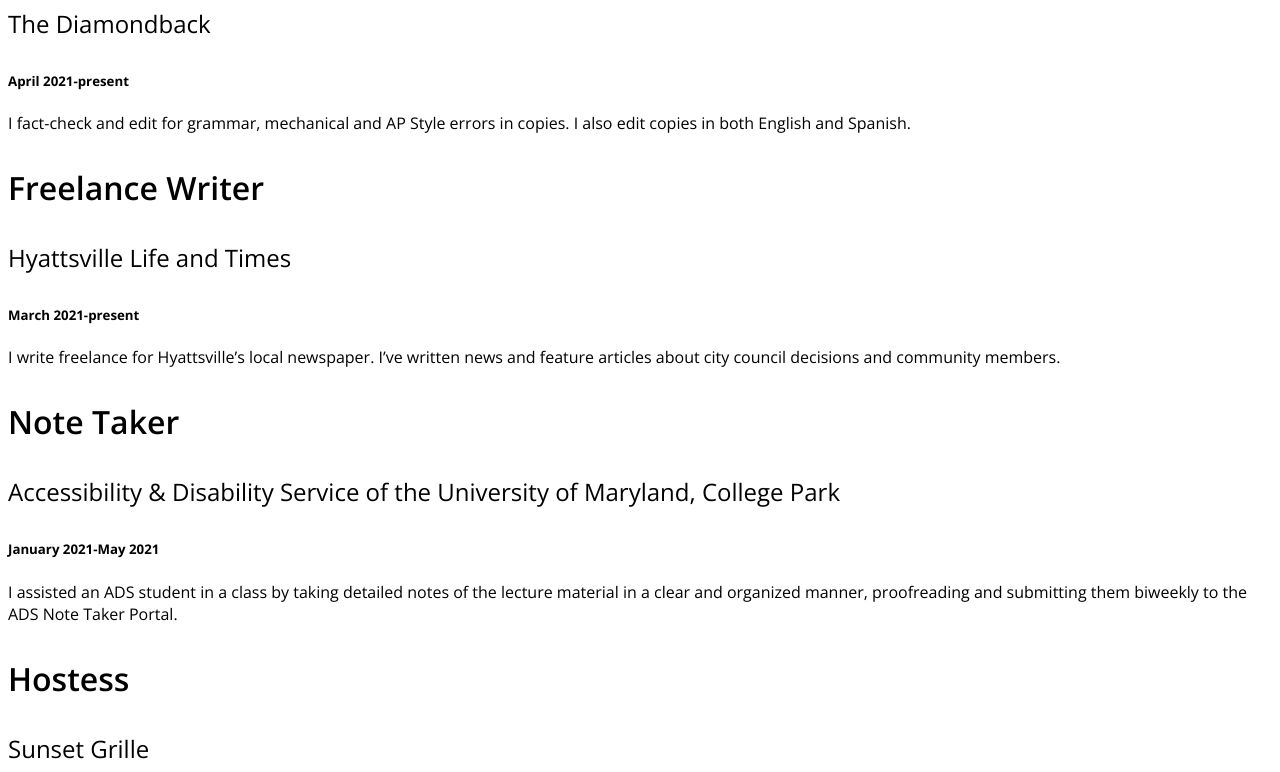
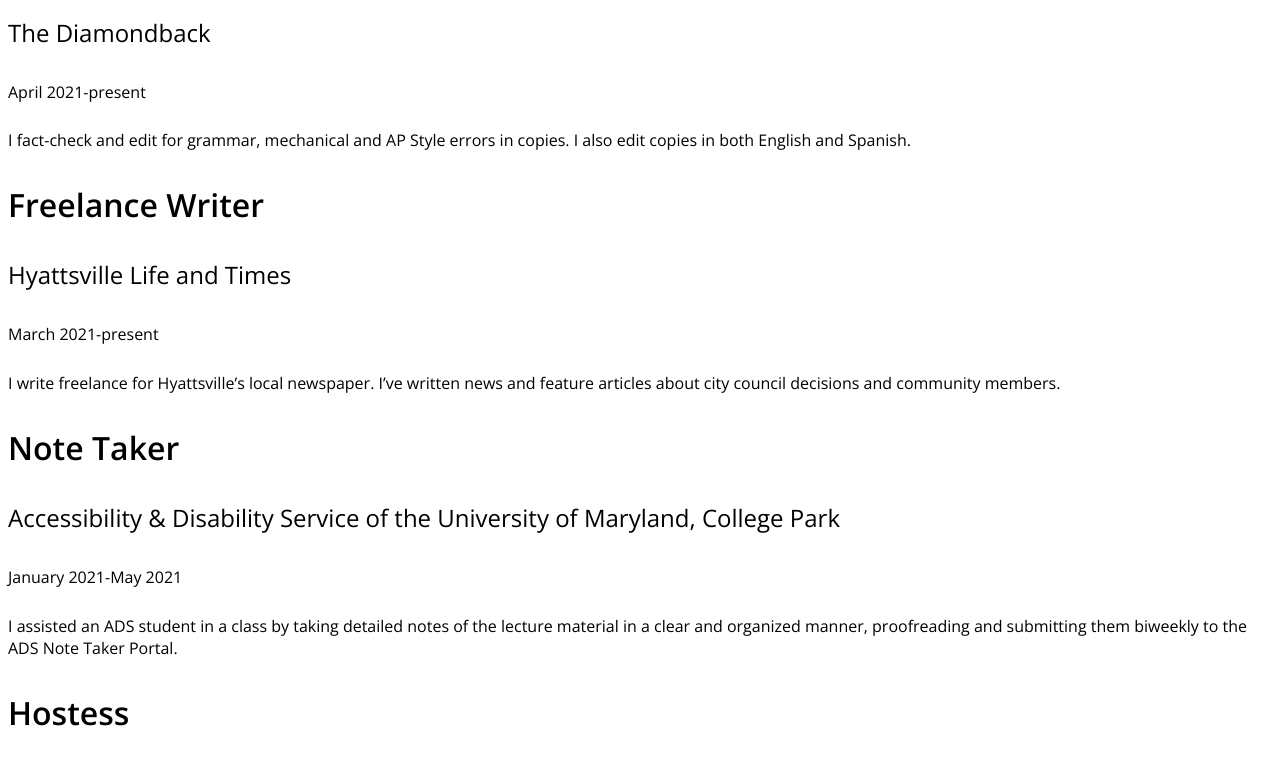
Before and after one commit to medinenna/Melena-DiNenna-JOUR352, a plain HTML site: page Resume/index.html in a window 1280 px wide. Shown: the part 713-1485 px from the top of the page. Drawn offline with nearby package versions, Linux system fonts and the light colour scheme.

Commit message:
Update style.css

```diff
--- a/Resume/style.css
+++ b/Resume/style.css
@@ -37,3 +37,8 @@ h4 {
   font-size:1.5em;
 
 }
+
+h5 {
+  font-weight:400;
+  font-size:1em;
+}
```
